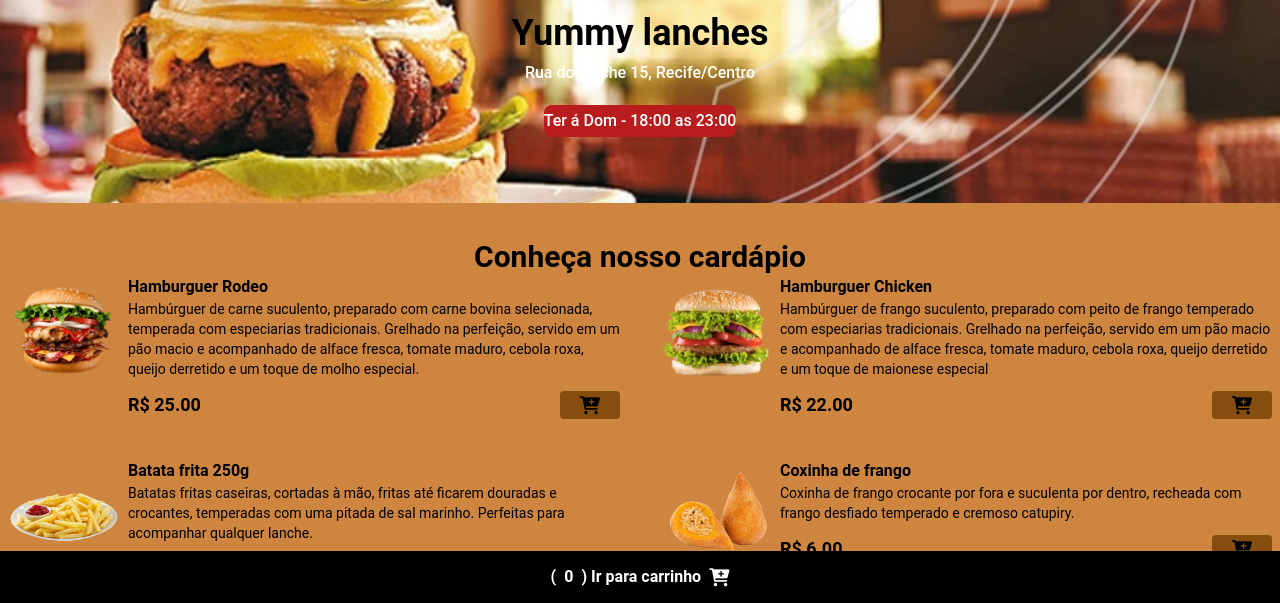
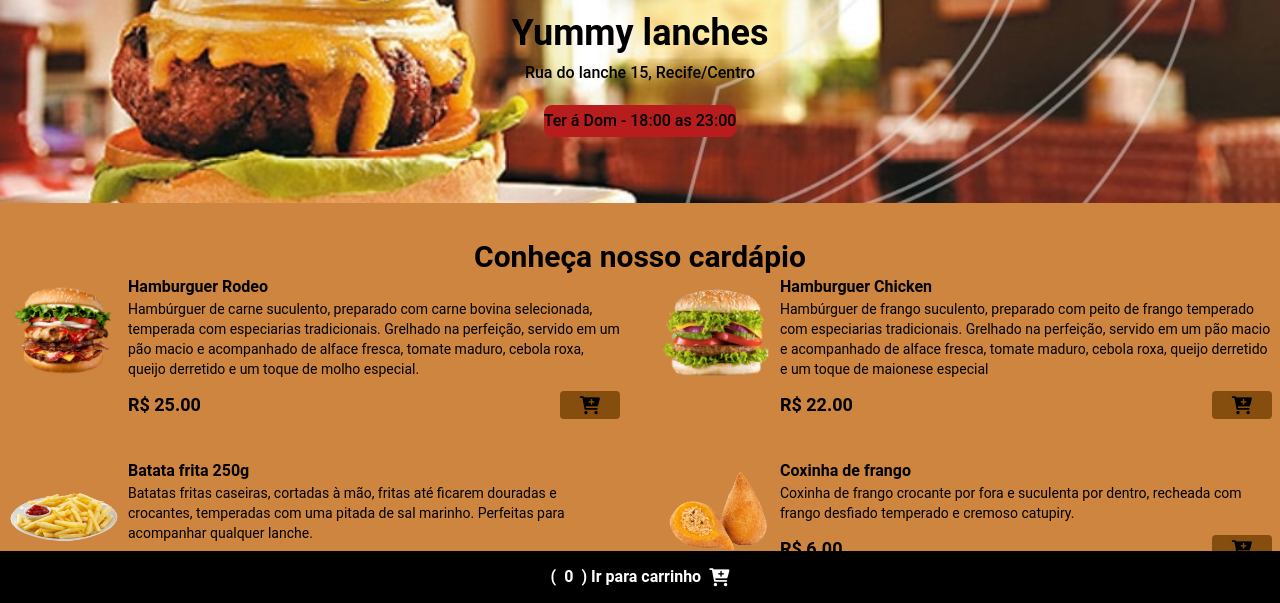
Before and after one commit to Vitu-Mb/Cardapio-Yummy, a website: page index.html in a window 1280 px wide. Shown: the part 197-800 px from the top of the page. Drawn offline with nearby package versions, Linux system fonts and the light colour scheme.

Commit message:
Update index.html

```diff
--- a/index.html
+++ b/index.html
@@ -37,10 +37,10 @@
             <h1 class="text-4xl mt-4 mb-2 font-bold text-black"> Yummy lanches
             </h1>
 
-            <span class="text-white font-medium">Rua do lanche 15, Recife/Centro</span>
+            <span class="text-black font-medium">Rua do lanche 15, Recife/Centro</span>
 
             <div class="bg-yellow-700 px4 py-1 rounded-lg mt-5" id="date-span">
-                <span class=" text-white font-medium">Ter á Dom - 18:00 as 23:00
+                <span class=" text-black font-medium">Ter á Dom - 18:00 as 23:00
                 </span>
             </div>
 
```
